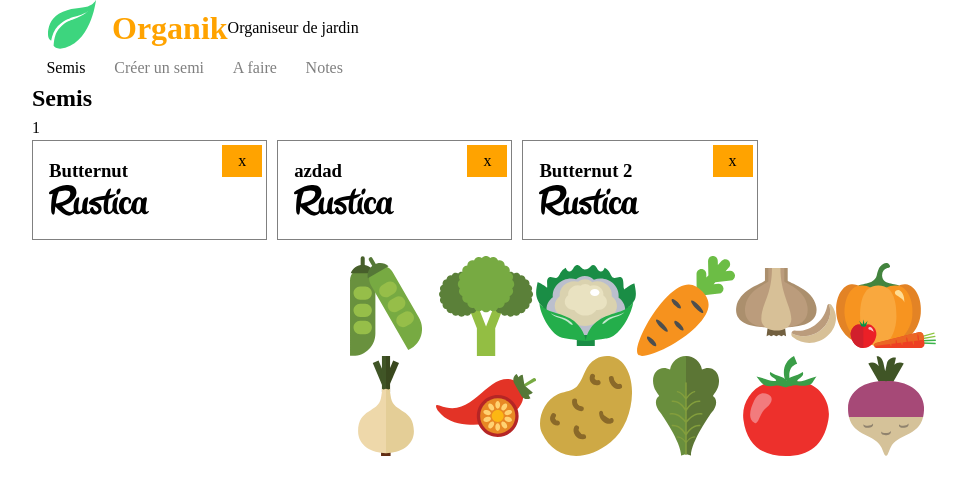
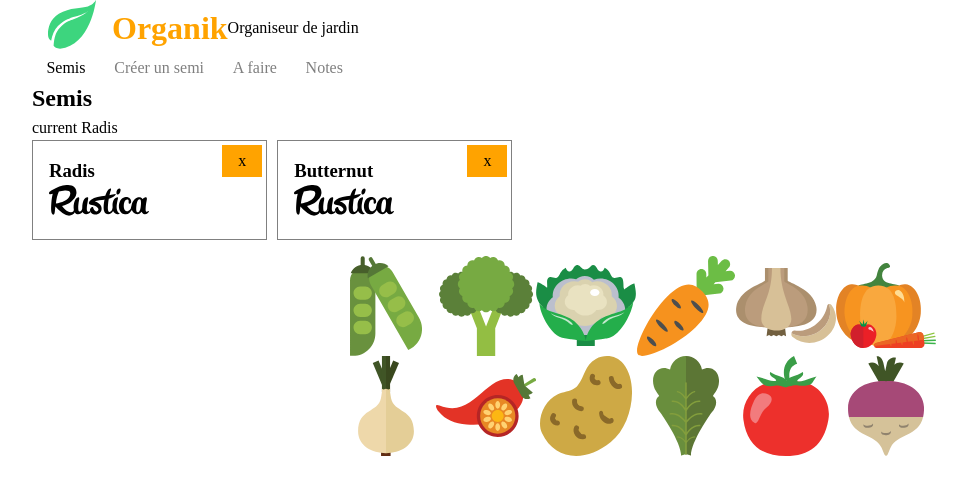
Before and after one commit to Tom-Po/jardinage, a React (Vite) app: page / in a window 1280 px wide. Shown: the top 494 px of the page, without its empty margins (0-967 px from the left). Built offline with nearby package versions, Linux system fonts and the light colour scheme; data requests are answered from the project's data file.

Commit message:
reset on submit need fix

```diff
--- a/src/assets/data/vegetables-db.json
+++ b/src/assets/data/vegetables-db.json
@@ -1,42 +1,49 @@
 {
   "seeds": [
     {
-      "id": 2,
+      "id": 1,
       "growingMonths": [
-        8,
-        9,
-        10,
-        11,
         0,
         1
       ],
-      "name": "Butternut",
+      "name": "Radis",
       "type": "Aromatiques"
     },
     {
-      "id": 3,
-      "growingMonths": [
-        1,
-        5
-      ],
-      "name": "azdad",
-      "type": "Aromatiques"
-    },
-    {
-      "id": 4,
+      "id": 2,
+      "name": "Butternut",
       "growingMonths": [
         5,
-        6
+        6,
+        7,
+        9,
+        8,
+        10,
+        11
       ],
-      "name": "Butternut 2",
       "type": "Aromatiques"
     }
   ],
   "todos": [
     {
-      "text": "efmlkfezmfezlezm lkfez",
+      "text": "Bouturage arbre",
       "isCompleted": false,
-      "id": 1
+      "id": 2
+    },
+    {
+      "text": "Drageon de chataigner en foret Septembre",
+      "isCompleted": false,
+      "id": 3
+    },
+    {
+      "text": "Cerise, prunes, poires, figues, ",
+      "isCompleted": false,
+      "id": 4
+    },
+    {
+      "text": "Troc de plante, Facebook",
+      "isCompleted": false,
+      "id": 5
     }
   ],
   "users": [
--- a/src/component/About.tsx
+++ b/src/component/About.tsx
@@ -19,7 +19,8 @@
                 <li>liste des semis</li>
                 <li>association de mois</li>
                 <li>description</li>
-                <li>? lien auto rustica ?</li>
+
+                <li>A PLANTER | A RECOLTER | A DEGUSTER</li>
                 {/* Lien outil de recherche */}
                 {/* https://www.rustica.fr/recherche.html?recherche=cerise+griotte */}
             </ul>
--- a/src/component/SeedAddForm.tsx
+++ b/src/component/SeedAddForm.tsx
@@ -20,7 +20,12 @@
 
     const navigate = useNavigate()
 
-    const resetSeed = () => setSeed(initialSeed)
+    const resetSeed = () => setSeed({
+        id: 0,
+        name: "",
+        growingMonths: [],
+        type: "Aromatiques"
+    })
 
     const setSeedName = (name: string) => {
         setSeed({
@@ -46,19 +51,21 @@
         axios.post(`http://localhost:3000/seeds/`, newSeed)
             .then(() => {
                 resetSeed()
-                navigate('/')
             })
     }
 
     return (
         <form onSubmit={submitSeed}>
+            <Button onClick={() => setSeed({ ...initialSeed })}>rest</Button>
+
             <div>
                 <h4>Nouveau semi</h4>
-                <Seed seed={seed} updateSeed={toggleGrowingMonth} noLink displayMonth />
+                <Seed deleteSeed={() => { }} seed={seed} updateSeed={toggleGrowingMonth} noLink displayMonth />
             </div>
             <input type="text" value={seed.name} onSubmit={submitSeed} onChange={(e) => setSeedName(e.target.value)} />
             <Button onClick={submitSeed}>Ajouter</Button>
         </form>
+
     )
 }
 
--- a/src/component/SeedList.tsx
+++ b/src/component/SeedList.tsx
@@ -7,7 +7,14 @@
     const [seeds, setSeeds] = useState<SeedType[]>([])
 
     const getSeeds = () => axios.get("http://localhost:3000/seeds")
-        .then((data) => setSeeds(data.data))
+        .then((data) => {
+            setSeeds(data.data)
+            let currentMonthSeeds = data.data.filter((seed: SeedType) => {
+                return seed.growingMonths.includes(today.getMonth())
+            })
+            setAllCurrent(currentMonthSeeds)
+
+        })
 
     const updateSeedApi = (seed: SeedType) => axios.put(`http://localhost:3000/seeds/${seed.id}`, seed)
         .then(() => getSeeds())
@@ -29,10 +36,15 @@
         getSeeds()
     }, [])
 
+    const [allCurrent, setAllCurrent] = useState<SeedType[]>([])
+
     const today = new Date()
+
     return <>
         <h2>Semis</h2>
-        <div>{today.getMonth() + 1}</div>
+        {allCurrent.map(current => (
+            <div key={current.id}> current {current.name}</div>
+        ))}
         <div className={styles.Seeds}>
             {seeds.map((seed, index) => (
                 <Seed key={index} id={index} updateSeed={updateSeed} deleteSeed={deleteSeed} seed={seed} />
```
